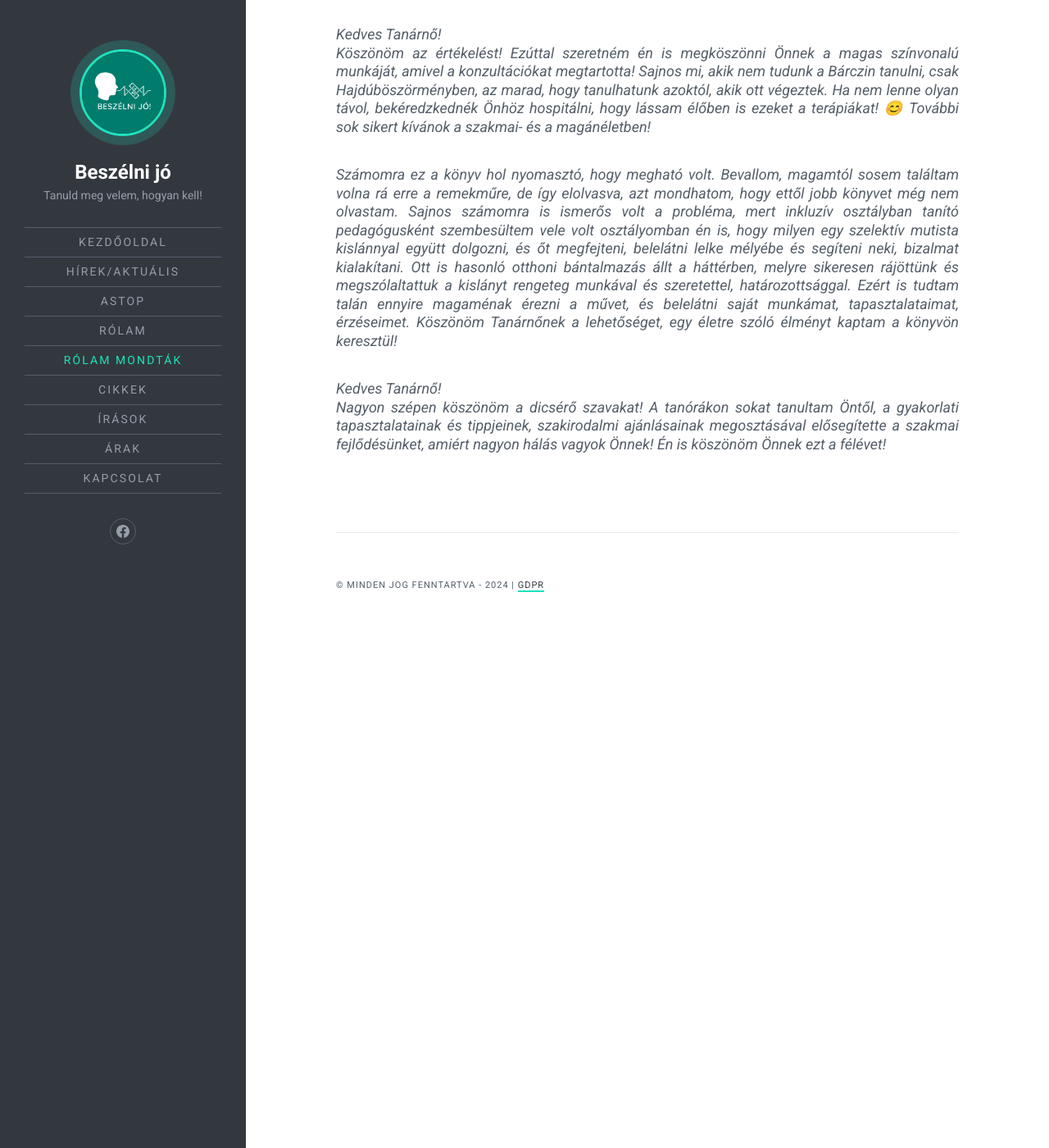
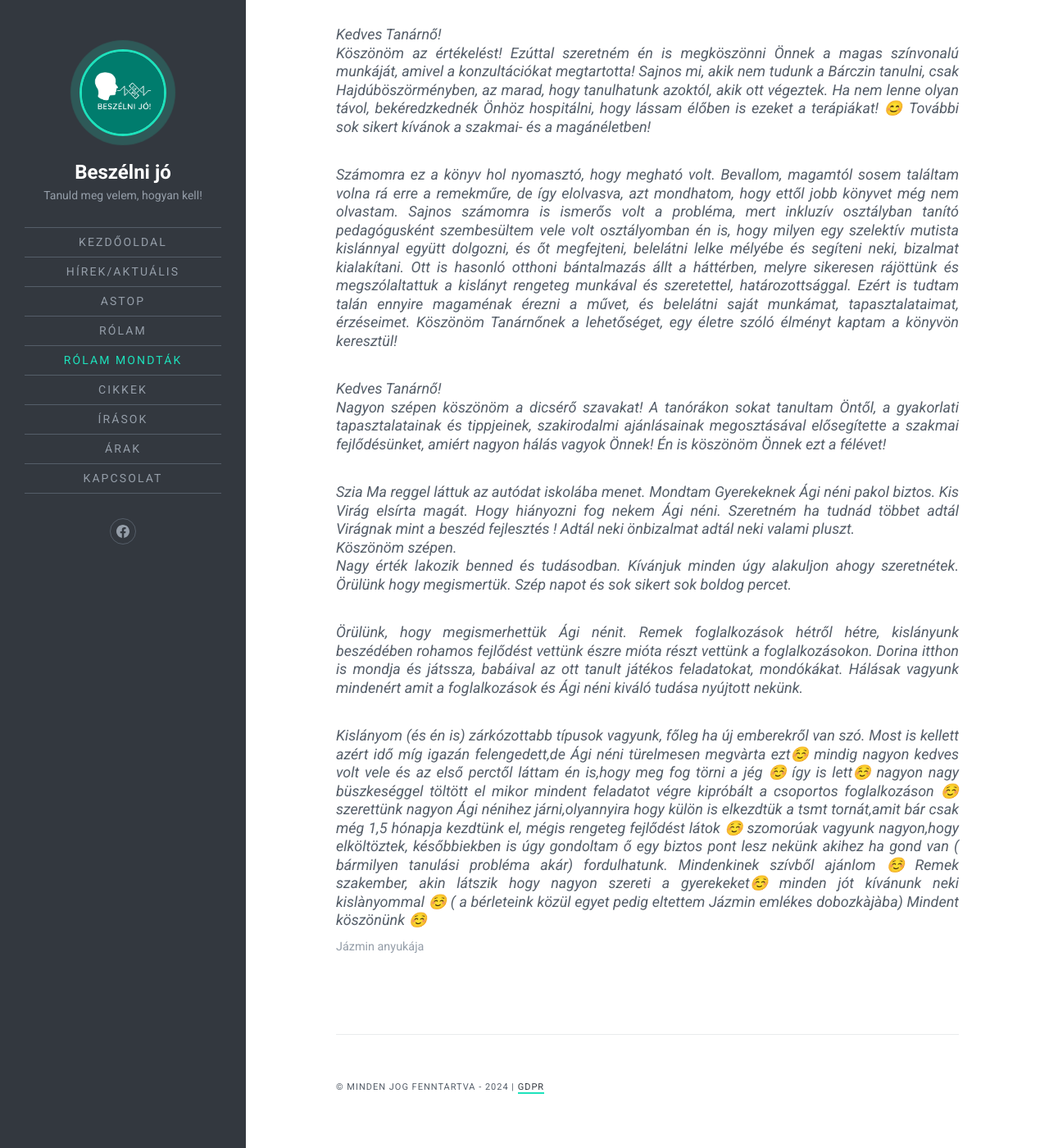
Before and after one commit to beszelnijo/beszelnijo.github.io, a Jekyll site: the page built from rolammondtak.md, in a window 1280 px wide and 1400 px high, scrolled down 1835 px. Shown: the whole window at 82% size. Built offline with Jekyll 4.4.1, drawn with Linux system fonts in a browser that asks for light colours; comment, search, counter and statistics services are not loaded.

Commit message:
Ajánlások  és rólam

```diff
--- a/rolammondtak.md
+++ b/rolammondtak.md
@@ -37,3 +37,13 @@ Köszönöm az értékelést! Ezúttal szeretném én is megköszönni Önnek a
 
 >Kedves Tanárnő!
 Nagyon szépen köszönöm a dicsérő szavakat! A tanórákon sokat tanultam Öntől, a gyakorlati tapasztalatainak és tippjeinek, szakirodalmi ajánlásainak megosztásával elősegítette a szakmai fejlődésünket, amiért nagyon hálás vagyok Önnek! Én is köszönöm Önnek ezt a félévet!
+
+>Szia
+Ma reggel láttuk az autódat iskolába menet. Mondtam Gyerekeknek Ági néni pakol biztos. Kis Virág elsírta magát. Hogy hiányozni fog nekem Ági néni. Szeretném ha tudnád többet adtál Virágnak mint a beszéd fejlesztés ! Adtál neki önbizalmat adtál neki valami pluszt.
+Köszönöm szépen.
+Nagy érték lakozik benned és tudásodban. Kívánjuk minden úgy alakuljon ahogy szeretnétek. Örülünk hogy megismertük. Szép napot és sok sikert sok boldog percet.
+
+>Örülünk, hogy megismerhettük Ági nénit. Remek foglalkozások hétről hétre, kislányunk  beszédében rohamos fejlődést vettünk észre mióta részt vettünk a foglalkozásokon. Dorina itthon is mondja és játssza, babáival az ott tanult játékos feladatokat, mondókákat. Hálásak vagyunk mindenért amit a foglalkozások és Ági néni kiváló tudása nyújtott nekünk.
+
+> Kislányom (és én is) zárkózottabb típusok vagyunk, főleg ha új emberekről van szó. Most is kellett azért idő míg igazán felengedett,de Ági néni türelmesen megvàrta ezt☺️ mindig nagyon kedves volt vele és az első perctől láttam én is,hogy meg fog törni a jég ☺️ így is lett☺️ nagyon nagy büszkeséggel töltött el mikor mindent feladatot végre kipróbált a csoportos foglalkozáson ☺️ szerettünk nagyon Ági nénihez járni,olyannyira hogy külön is elkezdtük a tsmt tornát,amit bár csak még 1,5 hónapja kezdtünk el, mégis rengeteg fejlődést látok ☺️ szomorúak vagyunk nagyon,hogy elköltöztek, későbbiekben is úgy gondoltam ő egy biztos pont lesz nekünk akihez ha gond van ( bármilyen tanulási probléma akár) fordulhatunk. Mindenkinek szívből ajánlom ☺️ Remek szakember, akin látszik hogy nagyon szereti a gyerekeket☺️ minden jót kívánunk neki kislànyommal ☺️ ( a bérleteink közül egyet pedig eltettem Jázmin emlékes dobozkàjàba)
+Mindent köszönünk ☺️ <cite>Jázmin anyukája</cite>
```
Also changed, not shown: rolam.md (+2 -1 lines).
